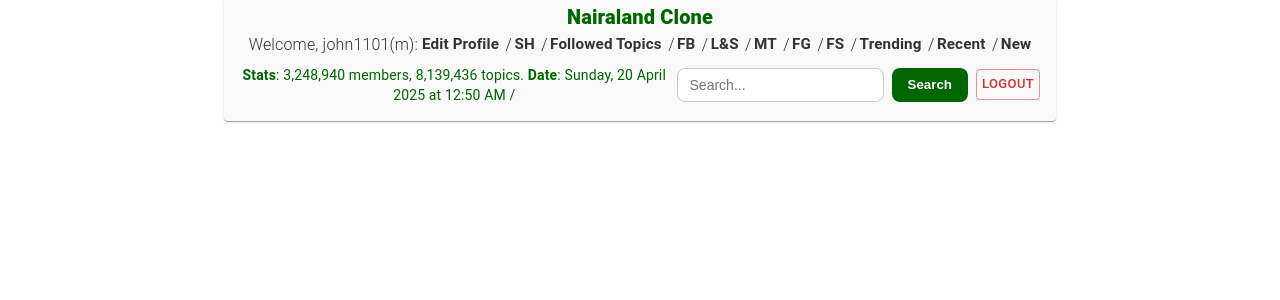
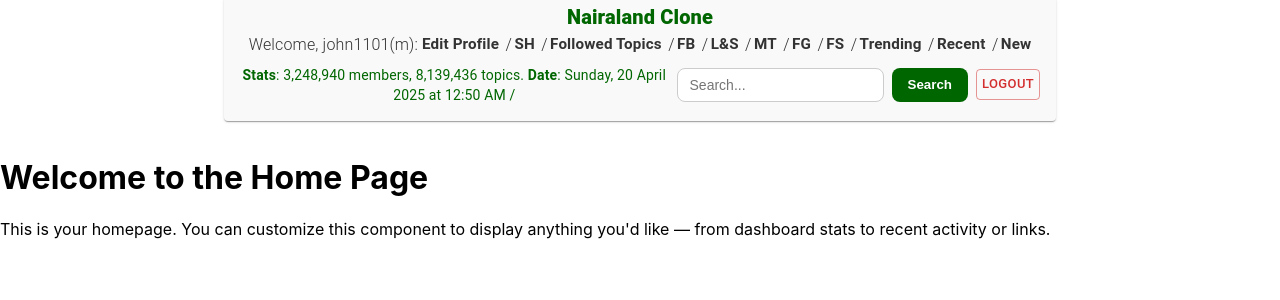
Before and after one commit to offorjohn/Fairyland-clone-, a React (Create React App) app: page / in a window 1280 px wide. Shown: the top 300 px of the page. Built offline with nearby package versions, Linux system fonts and the light colour scheme.

Commit message:
first commit

```diff
--- a/src/App.tsx
+++ b/src/App.tsx
@@ -2,6 +2,7 @@
 import { Routes, Route } from 'react-router-dom';
 import HeaderBox from './HeaderBox';
 import SearchResults from './pages/SearchResults';
+import Home from './components/Home'; // adjust the path if needed
 
 function App() {
   return (
@@ -9,6 +10,9 @@ function App() {
       <HeaderBox />
       <Routes>
         <Route path="/search" element={<SearchResults />} />
+
+
+        <Route path="/" element={<Home />} />
       </Routes>
     </>
   );
--- a/src/HeaderBox.tsx
+++ b/src/HeaderBox.tsx
@@ -44,15 +44,22 @@ export default function HeaderBox() {
       >
         <Stack spacing={2}>
           <Item>
+            <Link
+              component={RouterLink}
+              to="/"
+              underline="none"
+              sx={{ cursor: "pointer" }}
+            >
               <Typography
                 variant="h6"
                 fontWeight={900}
                 color="#006600"
-              gutterBottom={false} // remove the default bottom margin
-              sx={{ mt: -1.5 }} // move it up
+                gutterBottom={false}
+                sx={{ mt: -1.5 }}
               >
                 Nairaland Clone
               </Typography>
+            </Link>
 
             <Box
               sx={{
--- /dev/null
+++ b/src/components/Home.tsx
@@ -0,0 +1,14 @@
+import React from 'react';
+
+const Home: React.FC = () => {
+  return (
+    <div className="flex flex-col items-center justify-center h-screen bg-gray-50 text-gray-800">
+      <h1 className="text-4xl font-bold mb-4">Welcome to the Home Page</h1>
+      <p className="text-lg text-center max-w-md">
+        This is your homepage. You can customize this component to display anything you'd like — from dashboard stats to recent activity or links.
+      </p>
+    </div>
+  );
+};
+
+export default Home;
--- a/src/constants/menuItems.ts
+++ b/src/constants/menuItems.ts
@@ -1,6 +1,7 @@
 // src/constants/menuItems.ts
 
 export const menuItems = [
+
     { label: 'Edit Profile', to: '/profile/edit' },
     { label: 'SH', to: '/sh' },
     { label: 'Followed Topics', to: '/topics/followed' },
--- a/src/index.tsx
+++ b/src/index.tsx
@@ -24,4 +24,4 @@ root.render(
 // If you want to start measuring performance in your app, pass a function
 // to log results (for example: reportWebVitals(console.log))
 // or send to an analytics endpoint. Learn more: https://bit.ly/CRA-vitals
-reportWebVitals();
+reportWebVitals((console.log));
```
Lines whose indentation alone changed are shown as unchanged.
